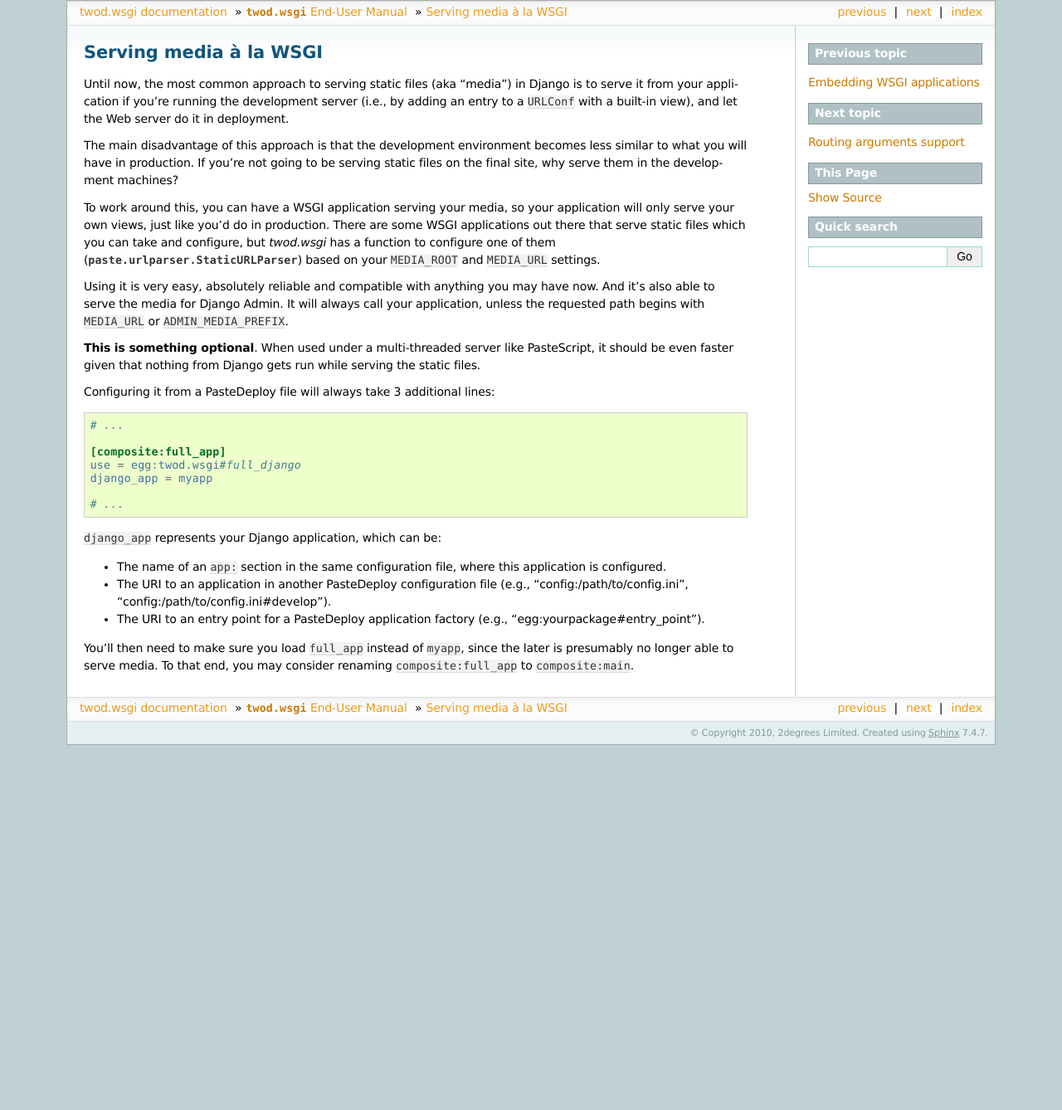
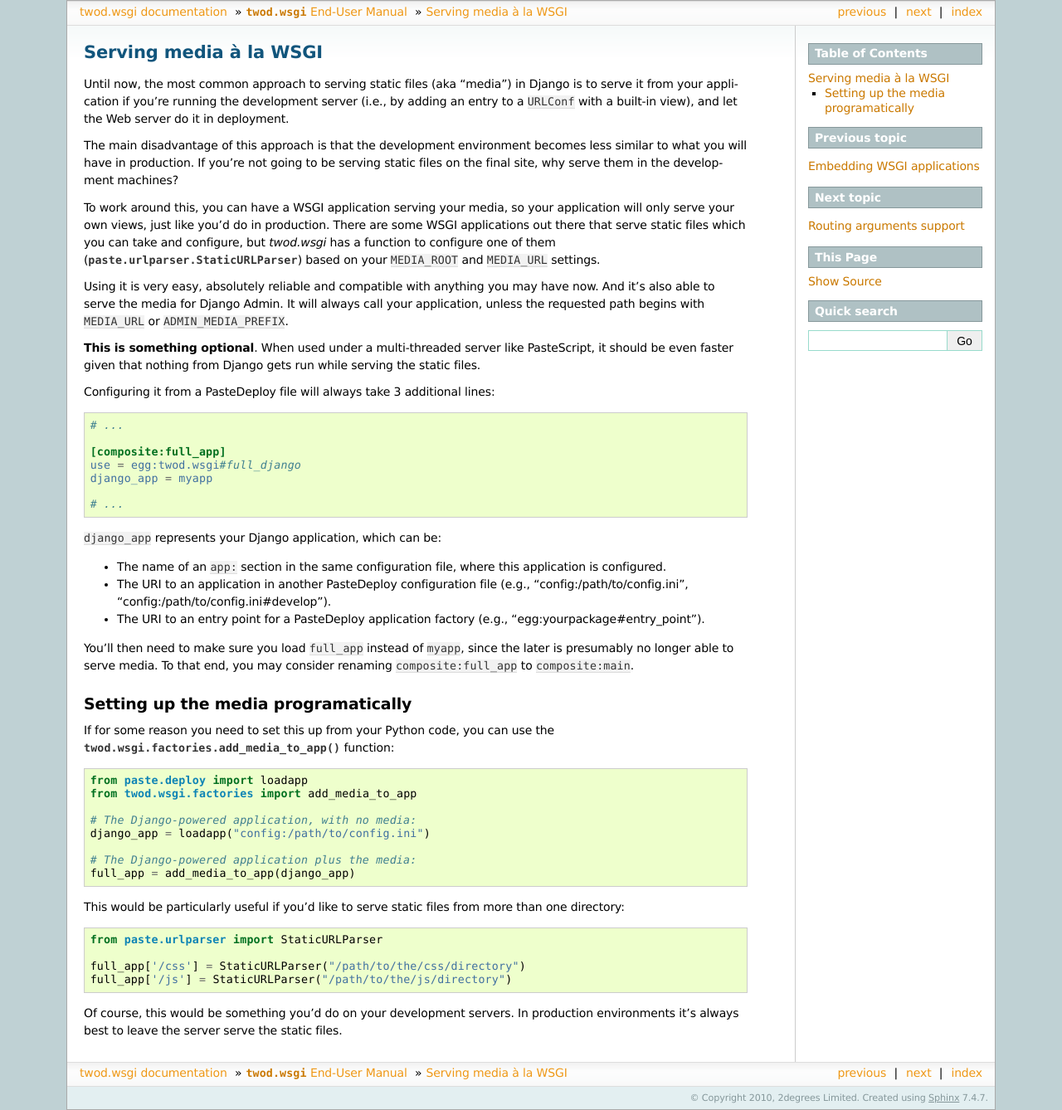
Before and after one commit to 2degrees/django-wsgi, a Sphinx documentation site: the page built from docs/source/manual/media-apps.rst, in a window 1280 px wide. Shown: the whole page at 83% size. Built offline with Sphinx 7.4.7, drawn with Linux system fonts in a browser that asks for light colours; before the commit the page ends 900 px from its top, so only the background shows below that.

Commit message:
Added documentation for twod.wsgi.factories.add_media_to_app()

```diff
--- a/docs/source/api.rst
+++ b/docs/source/api.rst
@@ -19,6 +19,12 @@
 .. autofunction:: call_wsgi_app
 
 
+Media serving
+=============
+
+.. autofunction:: twod.wsgi.factories.add_media_to_app
+
+
 Exceptions
 ==========
 
--- a/docs/source/changelog.rst
+++ b/docs/source/changelog.rst
@@ -8,6 +8,11 @@
 * Added :func:`twod.wsgi.factories.add_media_to_app`, which receives a Django
   powered WSGI application and returns a WSGI application which serves the
   entire Web site (including the media).
+* Fixed typos in the documentation: The ``django_settings_module`` option in
+  :doc:`manual/paste-factory` was being put in the ``[DEFAULT]`` section;
+  the right location is an application section.
+* Paste itself was not a requirement in :file:`setup.py`, people who didn't
+  have it installed already would get :class:`ImportError` exceptions.
 
 
 Version 1.0 Alpha 3 (2010-03-11)
--- a/docs/source/manual/media-apps.rst
+++ b/docs/source/manual/media-apps.rst
@@ -52,3 +52,32 @@
 You'll then need to make sure you load ``full_app`` instead of ``myapp``, since
 the later is presumably no longer able to serve media. To that end, you may
 consider renaming ``composite:full_app`` to ``composite:main``.
+
+
+Setting up the media programatically
+====================================
+
+If for some reason you need to set this up from your Python code, you can use
+the :func:`twod.wsgi.factories.add_media_to_app` function::
+
+    from paste.deploy import loadapp
+    from twod.wsgi.factories import add_media_to_app
+
+    # The Django-powered application, with no media:
+    django_app = loadapp("config:/path/to/config.ini")
+
+    # The Django-powered application plus the media:
+    full_app = add_media_to_app(django_app)
+
+
+This would be particularly useful if you'd like to serve static files from more
+than one directory::
+
+    from paste.urlparser import StaticURLParser
+
+    full_app['/css'] = StaticURLParser("/path/to/the/css/directory")
+    full_app['/js'] = StaticURLParser("/path/to/the/js/directory")
+
+Of course, this would be something you'd do on your development servers. In
+production environments it's always best to leave the server serve the static
+files.
```
